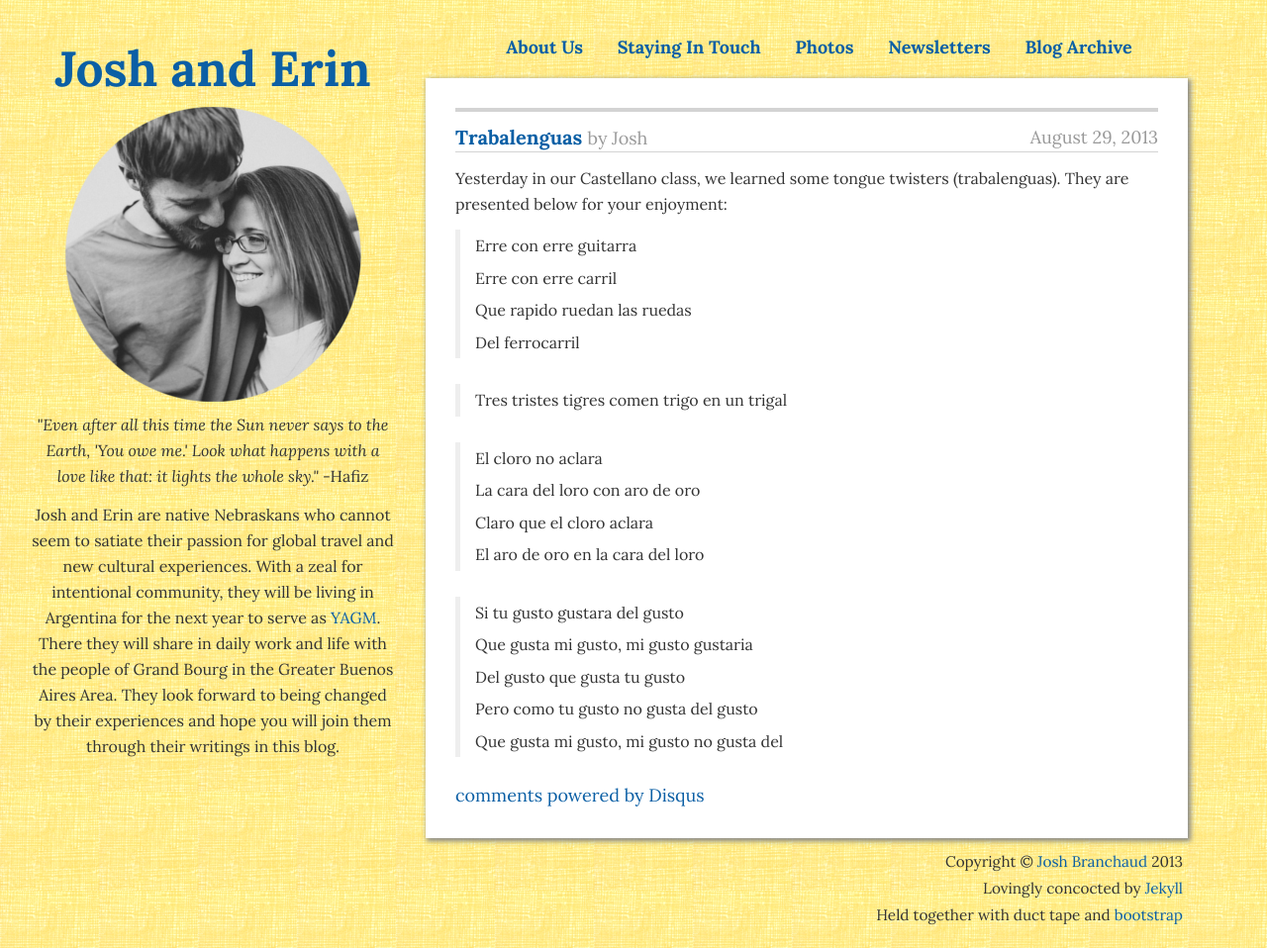
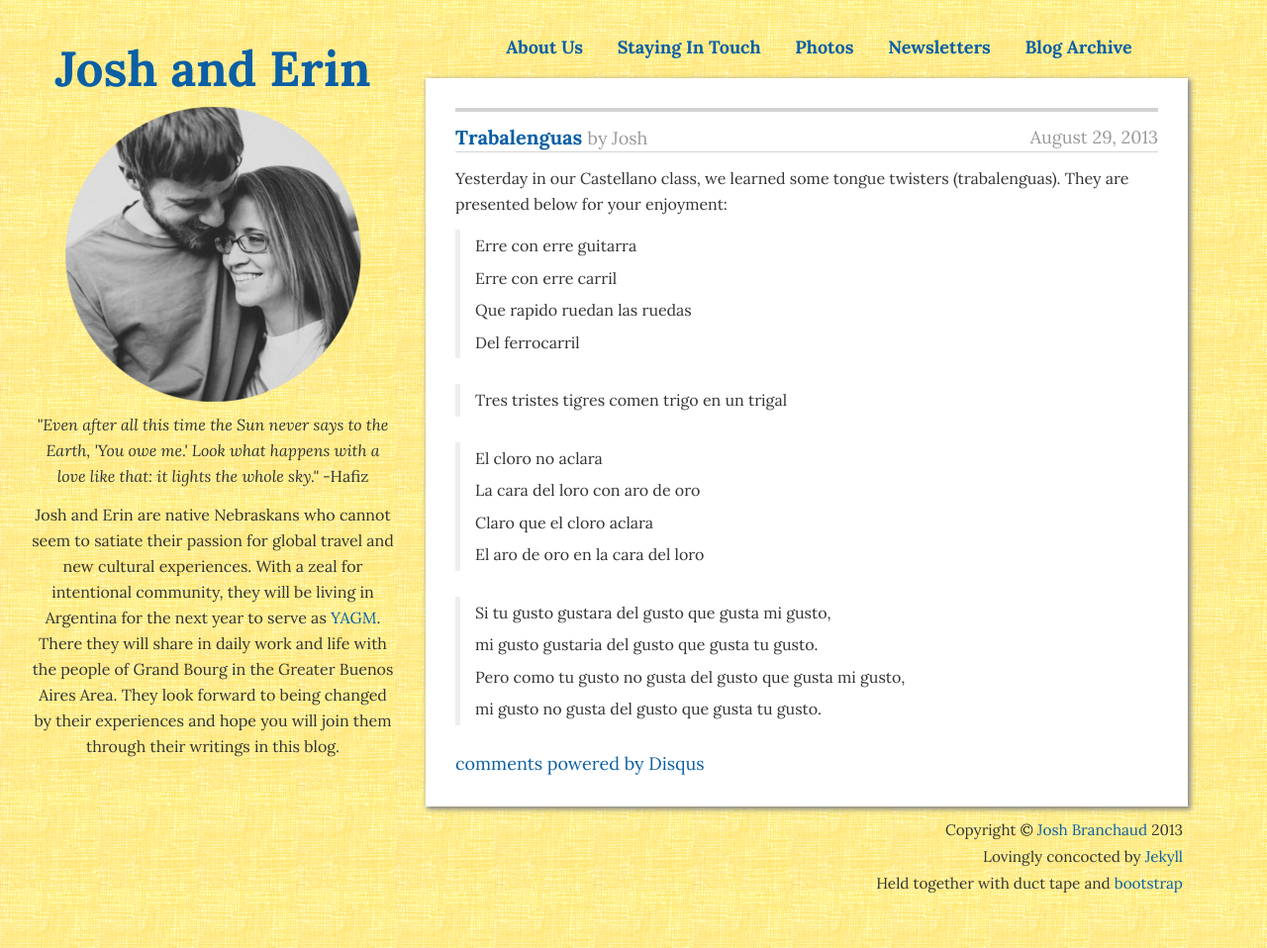
Before and after one commit to simhagate/joshanderin.com, a Jekyll site: the page built from _posts/2013-08-29-Trabalenguas.md, in a window 1280 px wide. Shown: the whole page at 99% size. Built offline with Jekyll 4.4.1, drawn with Linux system fonts in a browser that asks for light colours; comment, search, counter and statistics services are not loaded.

Commit message:
Adding some missing words to one of the trabalenguas and reformatting it.

```diff
--- a/_posts/2013-08-29-Trabalenguas.md
+++ b/_posts/2013-08-29-Trabalenguas.md
@@ -29,13 +29,11 @@ Yesterday in our Castellano class, we learned some tongue twisters
 > El aro de oro en la cara del loro
 
 
-> Si tu gusto gustara del gusto
+> Si tu gusto gustara del gusto que gusta mi gusto,
 >
-> Que gusta mi gusto, mi gusto gustaria
+> mi gusto gustaria del gusto que gusta tu gusto.
 >
-> Del gusto que gusta tu gusto
+> Pero como tu gusto no gusta del gusto que gusta mi gusto,
 >
-> Pero como tu gusto no gusta del gusto
+> mi gusto no gusta del gusto que gusta tu gusto.
 >
-> Que gusta mi gusto, mi gusto no gusta del
->
```
